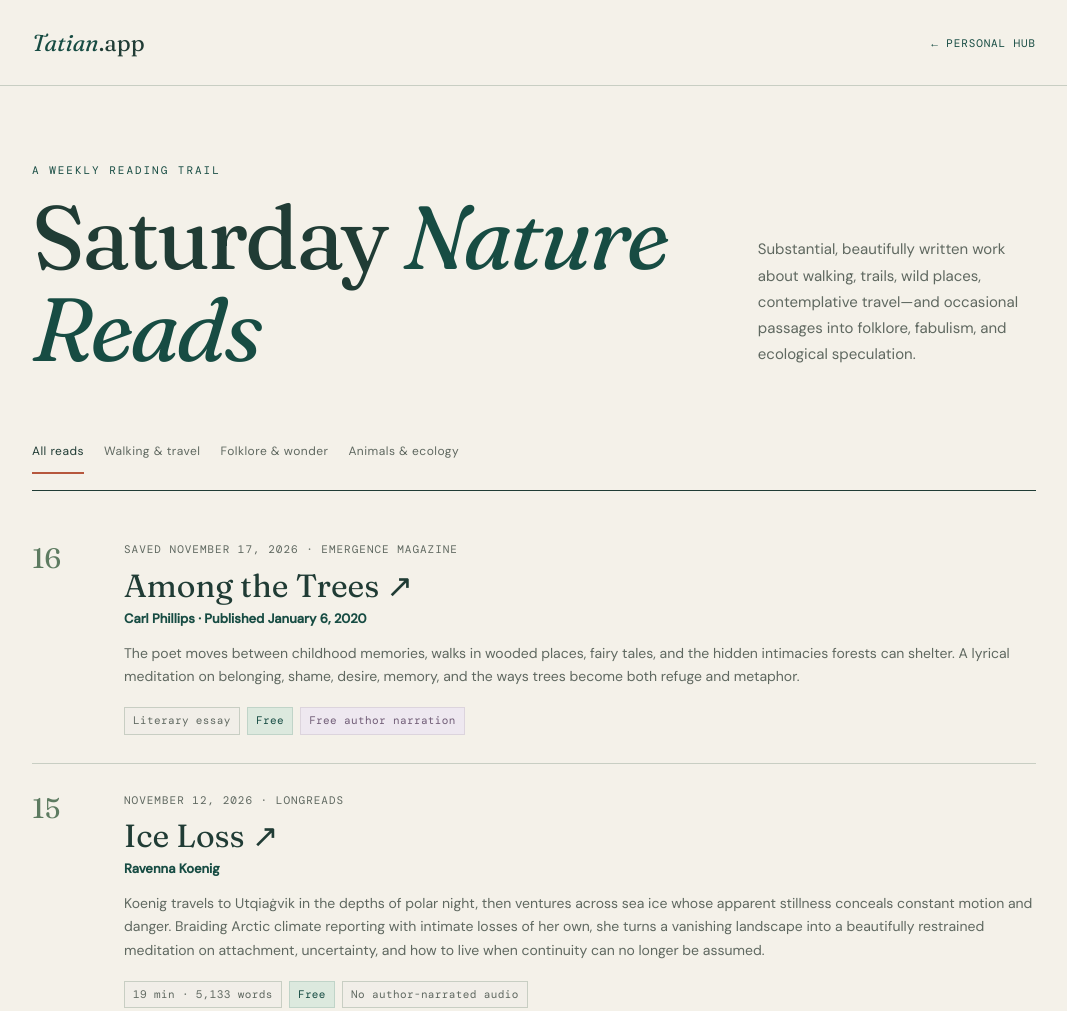
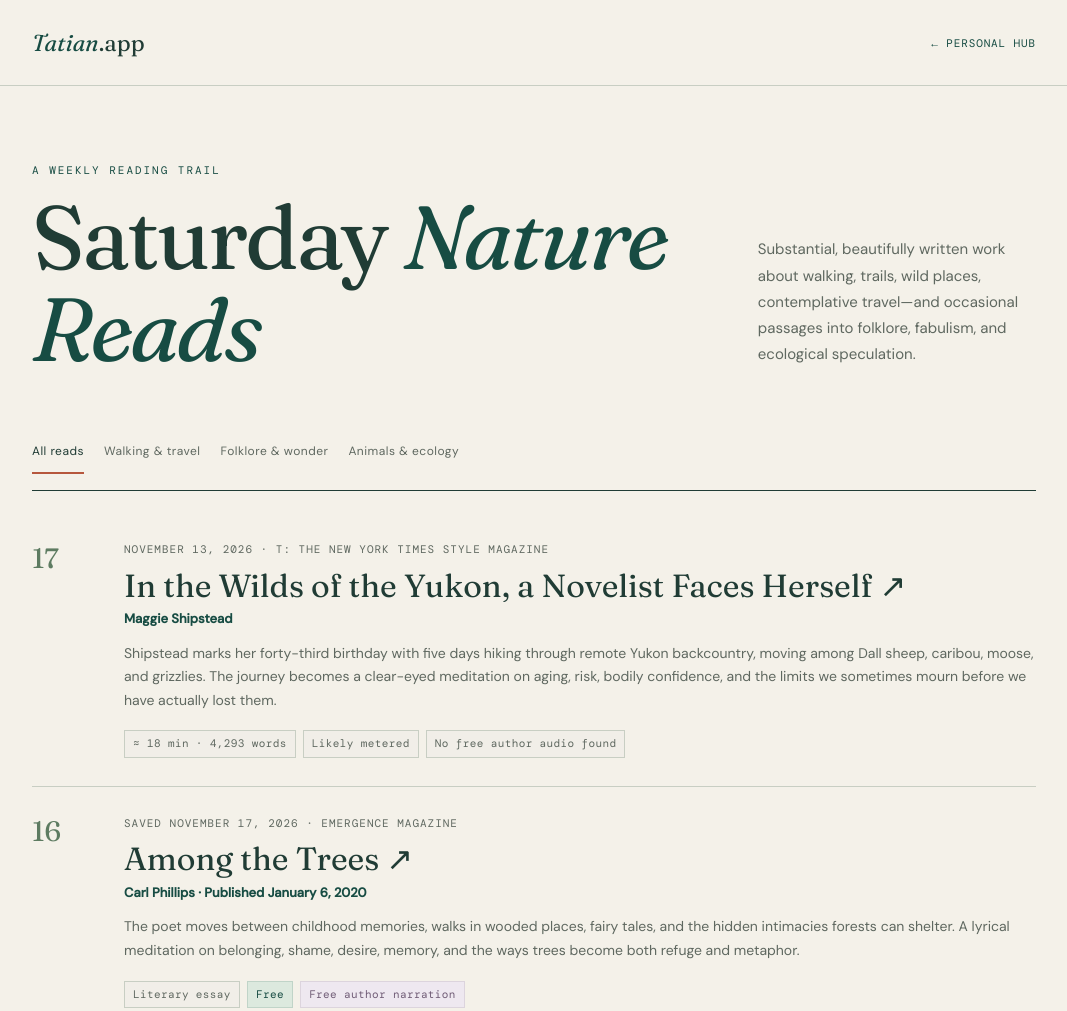
Before and after one commit to tatiang/tatian-app-home, a plain HTML site: page nature-reads.html in a window 1280 px wide. Shown: the top 1011 px of the page, without its empty margins (106-1173 px from the left). Drawn offline with Linux system fonts and the light colour scheme.

Commit message:
Add November 21 Saturday Nature Read

```diff
--- a/nature-reads.html
+++ b/nature-reads.html
@@ -62,6 +62,16 @@
     <button data-filter="ecology" aria-pressed="false">Animals & ecology</button>
   </div>
   <section class="list" aria-live="polite">
+    <article data-tags="walking wonder ecology">
+      <div class="number">17</div><div>
+        <div class="meta">November 13, 2026 · T: The New York Times Style Magazine</div>
+        <h2><a href="https://www.nytimes.com/2026/11/13/t-magazine/canada-yukon-hiking-women.html" target="_blank" rel="noopener noreferrer">In the Wilds of the Yukon, a Novelist Faces Herself ↗</a></h2>
+        <div class="byline">Maggie Shipstead</div>
+        <p class="why">Shipstead marks her forty-third birthday with five days hiking through remote Yukon backcountry, moving among Dall sheep, caribou, moose, and grizzlies. The journey becomes a clear-eyed meditation on aging, risk, bodily confidence, and the limits we sometimes mourn before we have actually lost them.</p>
+        <div class="badges"><span class="badge">≈ 18 min · 4,293 words</span><span class="badge">Likely metered</span><span class="badge">No free author audio found</span></div>
+      </div>
+    </article>
+
     <article data-tags="walking wonder ecology">
       <div class="number">16</div><div>
         <div class="meta">Saved November 17, 2026 · Emergence Magazine</div>
```
